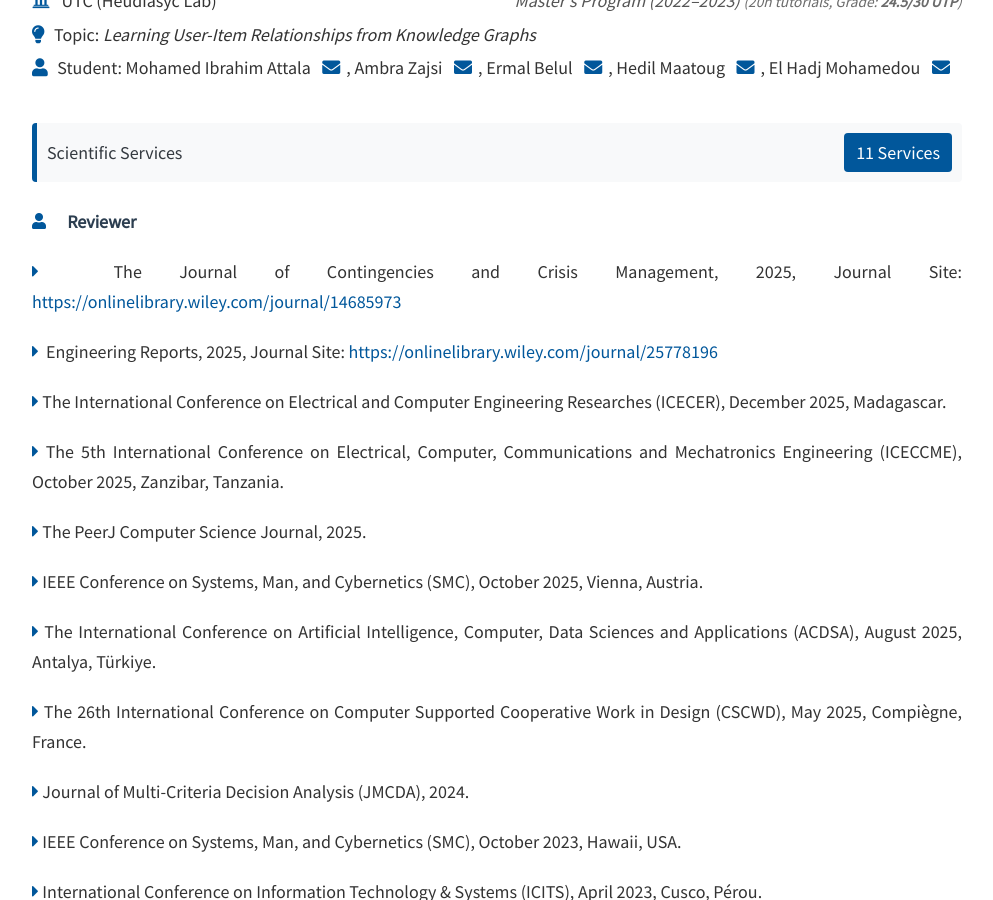
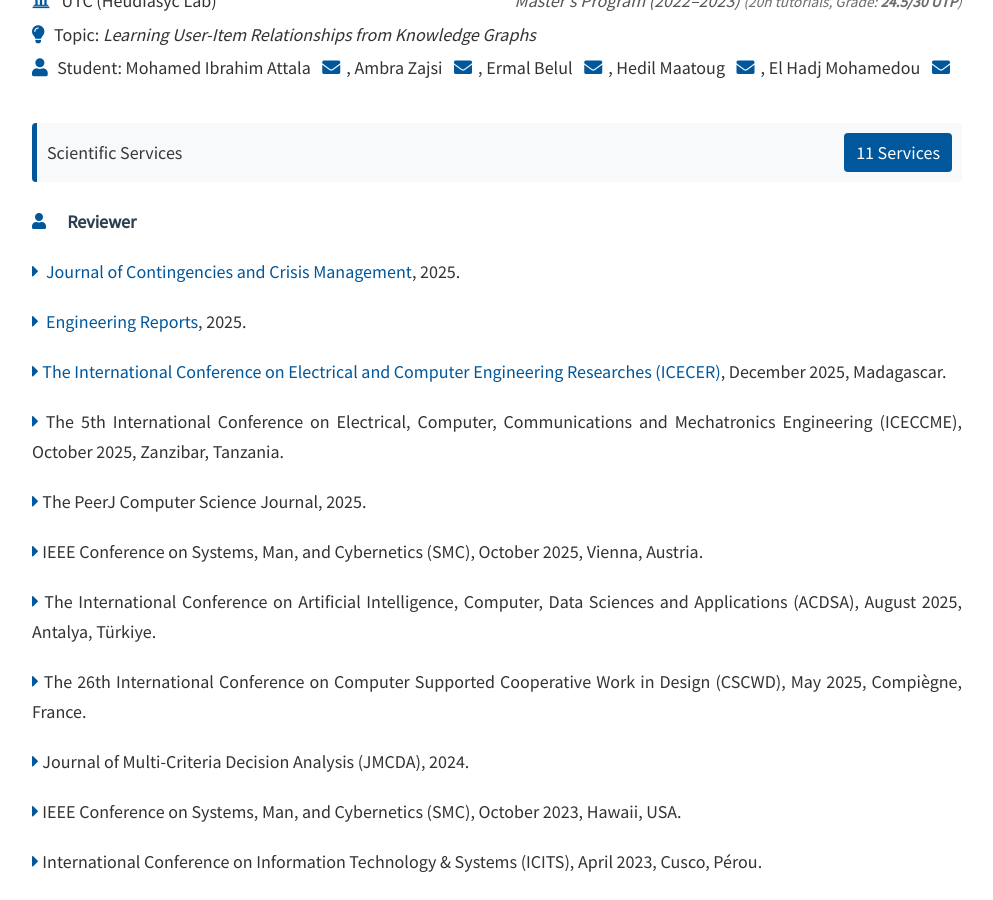
Before and after one commit to lengocluyen/lengocluyen.github.io, a Jekyll site: the page built from services.html, in a window 1280 px wide and 900 px high, scrolled down 683 px. Shown: the whole window, without its empty margins (143-1136 px from the left). Built offline with Jekyll 4.4.1, drawn with Linux system fonts in a browser that asks for light colours; nearby versions of some CDN libraries.

Commit message:
Update services.html

```diff
--- a/_includes/services.html
+++ b/_includes/services.html
@@ -120,17 +120,17 @@
     <div class="panel-body">
       <h5>
                     <div class="div-justify-pub">
-                        <i class="fa fa-caret-right"></i>&nbsp; The Journal of Contingencies and Crisis Management, 2025, Journal Site:  <a href="https://onlinelibrary.wiley.com/journal/14685973" title="Home">https://onlinelibrary.wiley.com/journal/14685973</a>
+                        <i class="fa fa-caret-right"></i>&nbsp; <a href="https://onlinelibrary.wiley.com/journal/14685973" title="Home">Journal of Contingencies and Crisis Management</a>, 2025.
                       </div>
     </h5>
       <h5>
                     <div class="div-justify-pub">
-                        <i class="fa fa-caret-right"></i>&nbsp; Engineering Reports, 2025, Journal Site:  <a href="https://onlinelibrary.wiley.com/journal/25778196" title="Home">https://onlinelibrary.wiley.com/journal/25778196</a>
+                        <i class="fa fa-caret-right"></i>&nbsp; <a href="https://onlinelibrary.wiley.com/journal/25778196" title="Home">Engineering Reports</a>, 2025.
                       </div>
     </h5>
       <h5>
                     <div class="div-justify-pub">
-                        <i class="fa fa-caret-right"></i>&nbsp;The International Conference on Electrical and Computer Engineering Researches (ICECER), December 2025, Madagascar.</div>
+                        <i class="fa fa-caret-right"></i>&nbsp;<a href="https://www.icecer.com/" title="Home">The International Conference on Electrical and Computer Engineering Researches (ICECER)</a>, December 2025, Madagascar.</div>
     </h5>
   <h5>
                     <div class="div-justify-pub">
```
